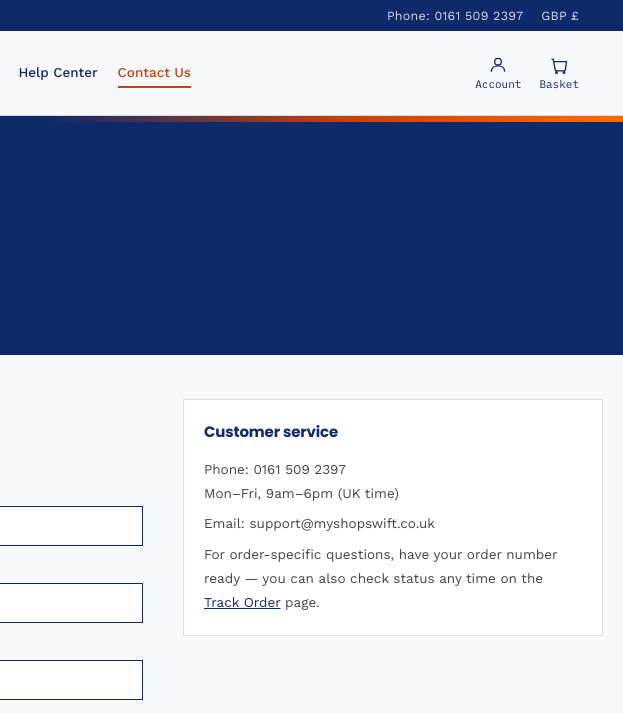
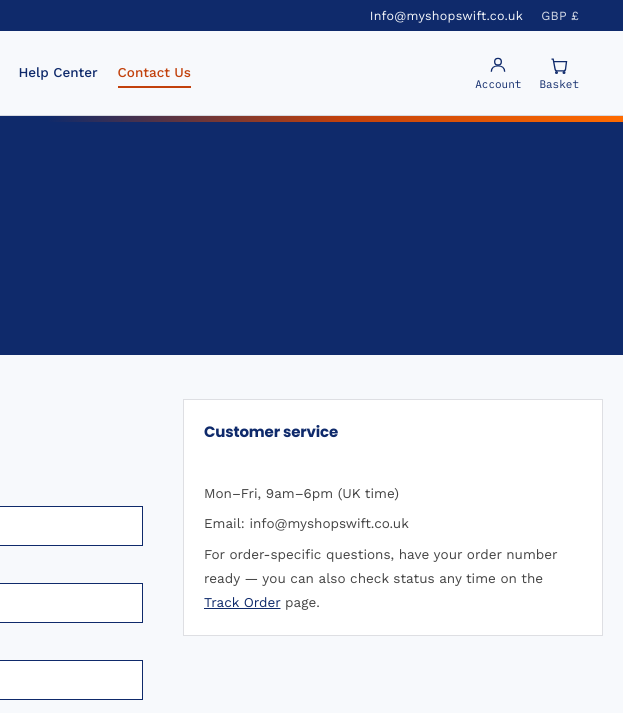
Before and after one commit to amtaofeeqtk1/Myshopswift, a website: page public/contact.html in a window 1280 px wide. Shown: the top 713 px of the page, 657-1280 px from the left. Drawn offline with nearby package versions, Linux system fonts and the light colour scheme.

Commit message:
update complete Myshopswift

```diff
--- a/public/contact.html
+++ b/public/contact.html
@@ -14,7 +14,7 @@
   <div class="wrap">
     <span>Free UK delivery on orders over £100</span>
     <div class="ub-right">
-      <span>Phone: 0161 509 2397</span>
+      <a href="contact.html">Info@myshopswift.co.uk</a>
       <span>GBP £</span>
     </div>
   </div>
@@ -72,8 +72,8 @@
   </div>
   <div class="info-card">
     <h3 style="font-size:15px;color:var(--indigo);margin-bottom:14px;">Customer service</h3>
-    <p style="font-size:13.5px;line-height:1.8;color:#444;margin:0 0 6px;">Phone: 0161 509 2397<br>Mon–Fri, 9am–6pm (UK time)</p>
-    <p style="font-size:13.5px;line-height:1.8;color:#444;margin:0 0 6px;">Email: support@myshopswift.co.uk</p>
+    <p style="font-size:13.5px;line-height:1.8;color:#444;margin:0 0 6px;"><br>Mon–Fri, 9am–6pm (UK time)</p>
+    <p style="font-size:13.5px;line-height:1.8;color:#444;margin:0 0 6px;">Email: info@myshopswift.co.uk</p>
     <p style="font-size:13.5px;line-height:1.8;color:#444;margin:0;">For order-specific questions, have your order number ready — you can also check status any time on the <a href="track-order.html" style="color:var(--indigo);text-decoration:underline;">Track Order</a> page.</p>
   </div>
 </div>
```
Also changed, not shown: public/about.html (+1 -1 lines), public/careers.html (+1 -1 lines), public/faq.html (+1 -1 lines), public/help.html (+1 -1 lines), public/index.html (+1 -1 lines), public/privacy.html (+1 -1 lines), public/returns.html (+1 -1 lines), public/terms.html (+1 -1 lines), public/track-order.html (+1 -1 lines).
